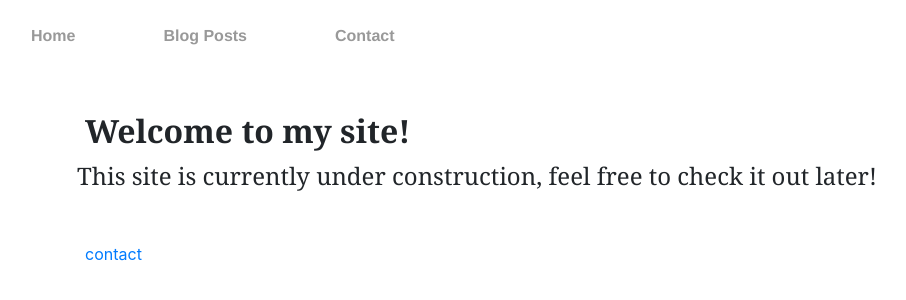
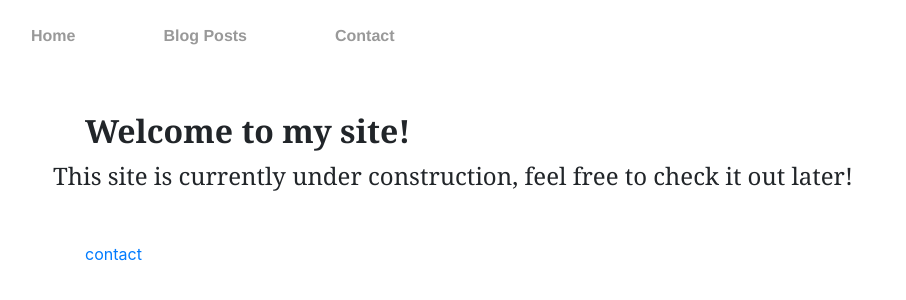
Before and after one commit to jdtravelp2s/jdtravelp2s.github.io, a Jekyll site: the page built from index.html, in a window 1280 px wide. Shown: the top 300 px of the page, without its empty margins (65-971 px from the left). Built offline with Jekyll 4.4.1, drawn with Linux system fonts in a browser that asks for light colours.

Commit message:
fixing margin for small screens

```diff
--- a/css/main.css
+++ b/css/main.css
@@ -35,7 +35,7 @@
 	border: none;
 	width: 1.5em;
 	position: absolute;
-	right: 1em;
+	right: 2em;
 }
 
 main {
@@ -46,8 +46,6 @@
 p{
 	font-family: Georgia, 'Times New Roman', Times, serif;
 	font-size: 150%;
-	padding-left: 1em;
-	padding-right: 1em;
 }
 
 h1 {
```
